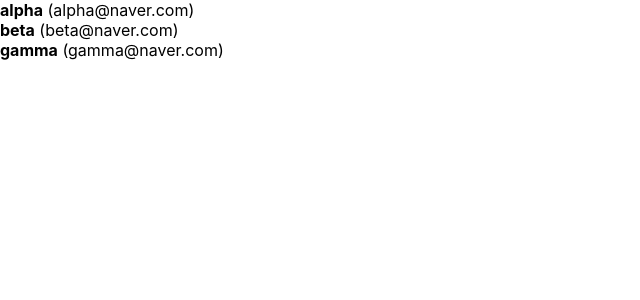
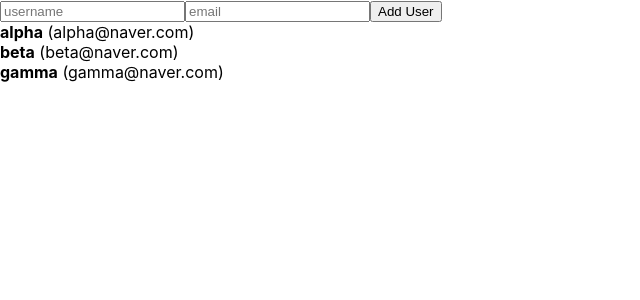
Before and after one commit to kewon96/React-Study, a React (Create React App) app in the folder begin-react/: page / in a window 1280 px wide. Shown: the top 300 px of the page, without its empty margins (0-640 px from the left). Built offline with nearby package versions, Linux system fonts and the light colour scheme.

Commit message:
배열 요소 추가

```diff
--- a/begin-react/src/App.js
+++ b/begin-react/src/App.js
@@ -1,9 +1,26 @@
-import React, { useRef } from 'react';
+import React, { useRef, useState } from 'react';
 import UserList from './UserList';
+import CreateUser from './CreateUser'
 
 
 function App() {
-  const users = [
+  const [inputs, setInputs] = useState({
+    username: '',
+    email: '',
+  });
+
+  const { username, email } = inputs;
+  const onChange = e => {
+    const { name, value } = e.target;
+    setInputs({
+      ...inputs,
+      // name값을 value로 덮어쓴다.
+      [name]: value
+    });
+  };
+
+  // Component 상태로서 관리
+  const [users, setUsers] = useState([
     {
       id: 1,
       username: 'alpha',
@@ -19,20 +36,54 @@
       username: 'gamma',
       email: 'gamma@naver.com'
     }
-  ];
+  ]);
 
   // useState로 관리해도 무방함
   // 리랜더링되는 값이 아니기때문에 변수로 관리하는 것도 괜찮다는 것을 보여줌
-  const nextId = useRef(1);
+  const nextId = useRef(4);
 
   // 값이 바뀐다고해서 컴포넌트가 리랜더링이 될 이유가 없음
 
+  // 배열의 변화
+  // 기존의 배열에서 변화하는 것이 아닌 기존의 배열을 복사해서 구현하는 방식
+  // push, splice, sort는 복사해서 사용하지 않는 한 가급적 사용하면 안된다
+
   const onCreate = () => {
-    nextId.current += 1;
+    const user = {
+      id: nextId.current,
+      // username,
+      // email
+      ...inputs
+    };
+
+  // 1. spread를 사용해 진행
+  // 여러개의 배열을 하나로 합칠 때 사용
+  setUsers([...users, user]);
+
+  // 2. concat을 사용해 진행
+  // 기존의 배열을 복사해서 해당 위치에 넣은 다음, 새로운 배열을 만든 뒤 추가
+  // Parameter에 배열이 아니어도 됨
+  setUsers(users.concat(user));
+
+  // input 내용물 제거
+  setInputs({
+    username: '',
+    email: ''
+  });
+
+  nextId.current += 1;
   }
 
   return (
-    <UserList users={users} />
+    <>
+      <CreateUser
+        username={username}
+        email={email}
+        onChange={onChange}
+        onCreate={onCreate}
+      />
+      <UserList users={users} />
+    </>
   );
 }
 
--- /dev/null
+++ b/begin-react/src/CreateUser.js
@@ -0,0 +1,23 @@
+import React from 'react'
+
+function CreateUser({ username, email, onChange, onCreate }) {
+    return (
+        <div>
+            <input
+                name="username"
+                placeholder="username"
+                onChange={onChange}
+                value={username}
+            />
+            <input
+                name="email"
+                placeholder="email"
+                onChange={onChange}
+                value={email}
+            />
+            <button onClick={onCreate}>Add User</button>
+        </div>
+    );
+}
+
+export default CreateUser;
```
